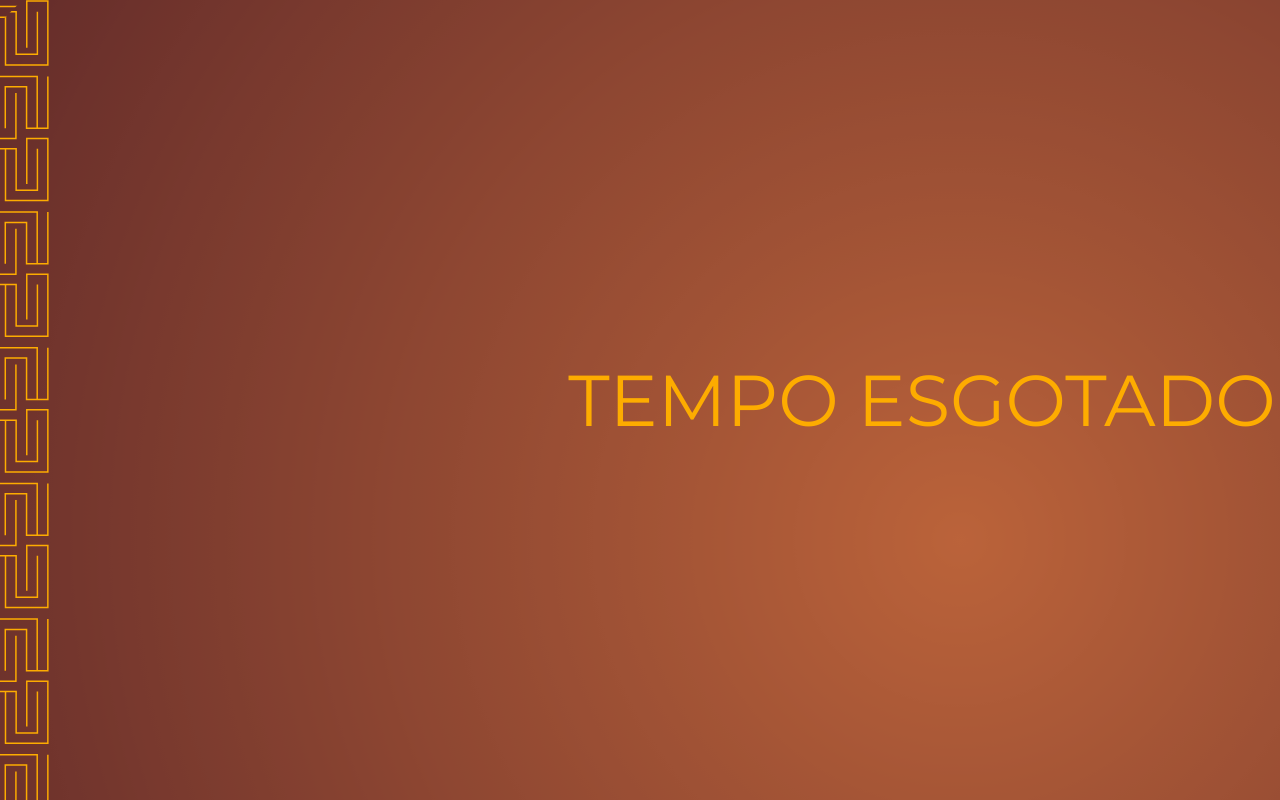
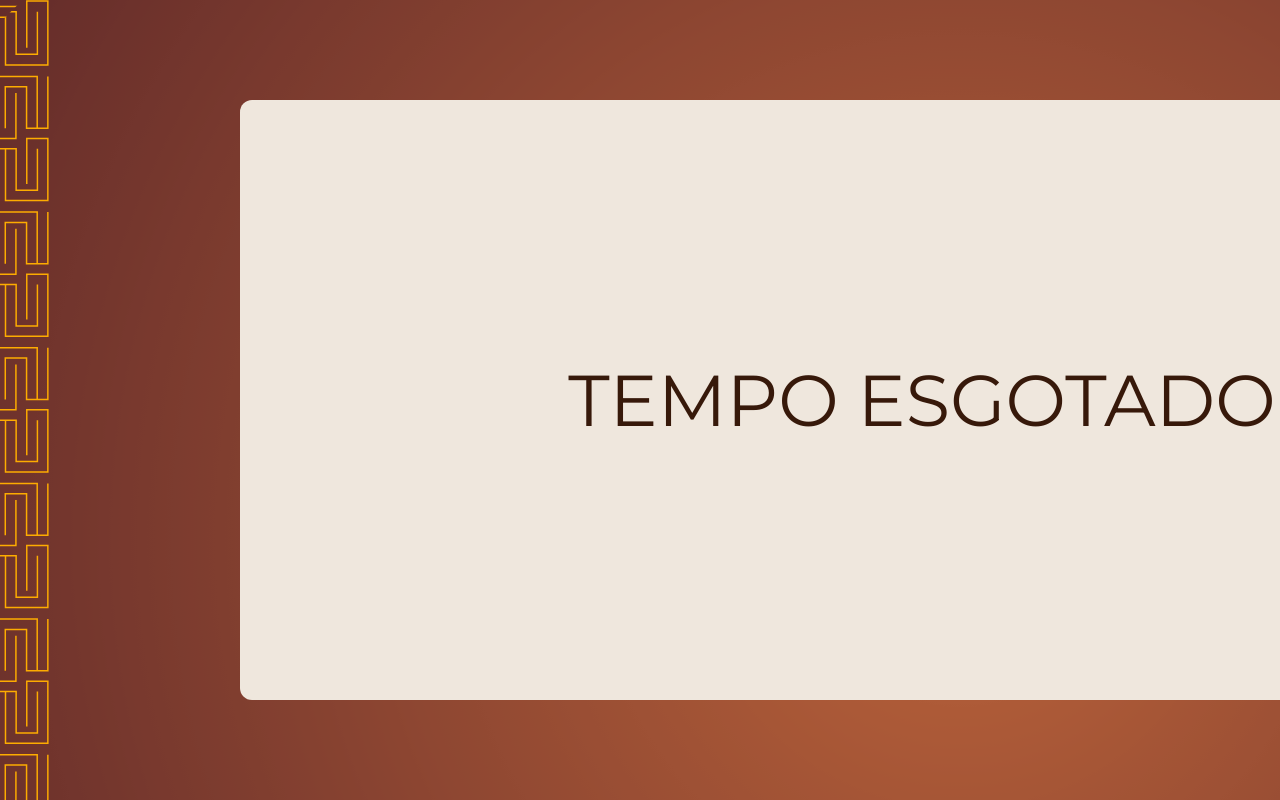
Before and after one commit to juliana-kawakami/cassino-magico, a Next.js app: page /time-over in a window 1280 px wide. Shown: the top 800 px of the page. Built offline with nearby package versions, Linux system fonts and the light colour scheme.

Commit message:
muda tela de time-over

```diff
--- a/src/app/time-over/page.tsx
+++ b/src/app/time-over/page.tsx
@@ -1,7 +1,11 @@
 export default function TimeOver() {
   return (
-    <div className="flex items-center justify-center min-h-screen">
-      <h1 className="text-golden text-7xl text-center">TEMPO ESGOTADO!!!</h1>
+    <div className="flex items-center justify-center min-h-screen w-full">
+      <div className="flex flex-col w-full justify-center items-center h-[600px] mx-60 bg-beige rounded-xl">
+        <h1 className="w-full text-darkbrown text-7xl text-center">
+          TEMPO ESGOTADO!!!
+        </h1>
+      </div>
     </div>
   );
 }
--- a/src/components/Card.jsx
+++ b/src/components/Card.jsx
@@ -5,8 +5,8 @@ import "../app/globals.css"; // Certifique-se de importar o CSS global, se neces
 const Card = ({ points, href, id }) => {
   return (
     <Link href={`${href}?id=${id}`} passHref>
-      <div className="relative flex items-center justify-center w-56 h-32 text-darkbrown text-5xl font-bold">
-        <div className="absolute inset-0 bg-gradient-to-b from-white to-beige clip-hexagon hover:opacity-70"></div>
+      <div className="relative flex items-center justify-center w-56 h-32 text-darkbrown text-5xl font-bold hover:opacity-70">
+        <div className="absolute inset-0 bg-gradient-to-b from-white to-beige clip-hexagon"></div>
         <span className="relative">{points}</span>
       </div>
     </Link>
```
